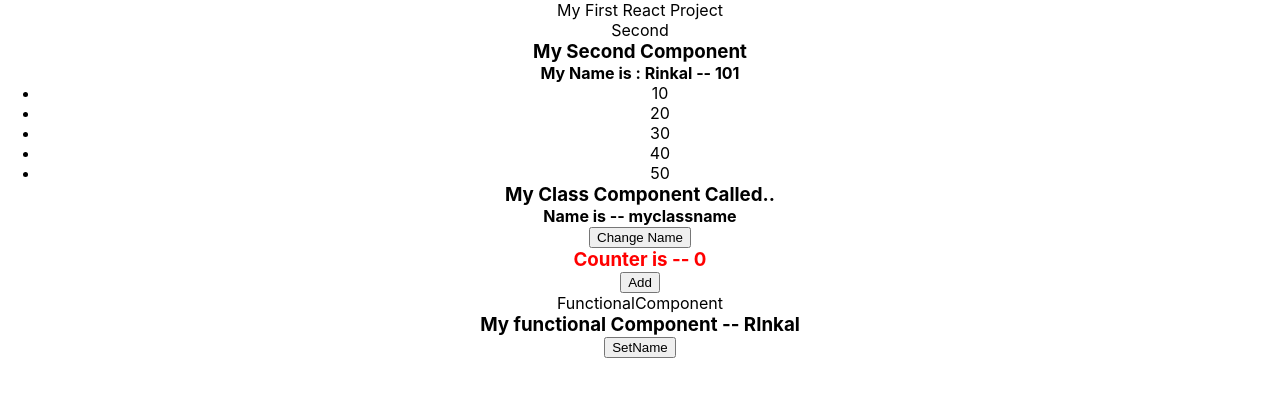
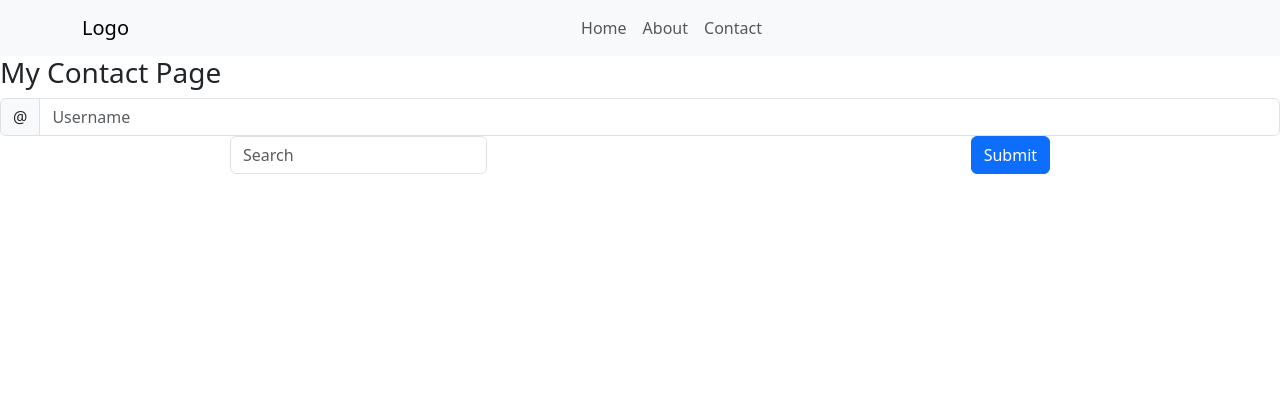
Before and after one commit to RinkalAdesaraTops/30Nov_TTS_Reactjs_8.30to10, a React (Create React App) app: page /contact in a window 1280 px wide. Shown: the top 396 px of the page. Built offline with nearby package versions, Linux system fonts and the light colour scheme.

Commit message:
react bootstrap,menu

```diff
--- a/package.json
+++ b/package.json
@@ -6,8 +6,11 @@
     "@testing-library/jest-dom": "^5.17.0",
     "@testing-library/react": "^13.4.0",
     "@testing-library/user-event": "^13.5.0",
+    "bootstrap": "^5.3.3",
     "react": "^18.3.1",
+    "react-bootstrap": "^2.10.2",
     "react-dom": "^18.3.1",
+    "react-router-dom": "^6.23.1",
     "react-scripts": "5.0.1",
     "web-vitals": "^2.1.4"
   },
--- a/src/App.js
+++ b/src/App.js
@@ -1,19 +1,34 @@
-import './App.css';
-import './style.css'
+// import './App.css';
+import './style.css';
+import {BrowserRouter,Route,Routes} from 'react-router-dom'
 import FirstComponent from './Components/FirstComponent';
 import Second from './Components/Second';
 import MyClassComponent from './Components/MyClassComponent';
 import { FunctionalComponent } from './Components/FunctionalComponent';
+import { Home } from './Components/Home';
+import { About } from './Components/About';
+import { Menu } from './Components/Menu';
+import { Contact } from './Components/Contact';
+
 
 function App() {
   const arr = [10,20,30,40,50]
   return (
     <div className="App" >
-      My First React Project
+      {/* My First React Project */}
       {/* <FirstComponent /> */}
-      <Second myname="Rinkal" id="101" myarray={arr}/>
+      {/* <Second myname="Rinkal" id="101" myarray={arr}/>
       <MyClassComponent color="red"/>
-      <FunctionalComponent />
+      <FunctionalComponent /> */}
+      <BrowserRouter>
+      <Menu />
+      <Routes>
+          <Route path='/home' element={<Home />}></Route>
+          <Route path='/about' element={<About />}></Route>
+          <Route path='/contact' element={<Contact />}></Route>
+          {/* <Route path='/contact' element={<Contact />}></Route> */}
+      </Routes>
+      </BrowserRouter>
     </div>
   );
 }
--- /dev/null
+++ b/src/Components/About.jsx
@@ -0,0 +1,7 @@
+import React from 'react'
+
+export const About = () => {
+  return (
+    <div>About Page</div>
+  )
+}
--- /dev/null
+++ b/src/Components/Contact.jsx
@@ -0,0 +1,38 @@
+import React from 'react'
+import Form from 'react-bootstrap/Form';
+import Button from 'react-bootstrap/Button';
+import InputGroup from 'react-bootstrap/InputGroup';
+import Row from 'react-bootstrap/Row';
+import Col from 'react-bootstrap/Col';
+
+export const Contact = () => {
+  return (
+    <div>
+        <h3>My Contact Page</h3>
+        <Form inline>
+        <InputGroup>
+          <InputGroup.Text id="basic-addon1">@</InputGroup.Text>
+          <Form.Control
+            placeholder="Username"
+            aria-label="Username"
+            aria-describedby="basic-addon1"
+          />
+        </InputGroup>
+      </Form>
+      <Form inline>
+        <Row>
+          <Col xs="auto">
+            <Form.Control
+              type="text"
+              placeholder="Search"
+              className=" mr-sm-2"
+            />
+          </Col>
+          <Col xs="auto">
+            <Button type="submit">Submit</Button>
+          </Col>
+        </Row>
+      </Form>
+    </div>
+  )
+}
--- a/src/Components/FunctionalComponent.jsx
+++ b/src/Components/FunctionalComponent.jsx
@@ -2,11 +2,14 @@ import React, { useState } from 'react'
 
 export const FunctionalComponent = () => {
     const [name,setName] = useState("RInkal")
+    const [count,setCount] = useState(0)
   return (
     <>
-    <div>FunctionalComponent</div>
-    <h3>My functional Component -- {name}</h3>
-    <button onClick={()=>setName("Test")}>SetName</button>
+      <div>FunctionalComponent</div>
+      <h3>My functional Component -- {name}</h3>
+      <button onClick={()=>setName("Test")}>SetName</button>
+      <h3>Counter is - {count}</h3>
+      <button onClick={()=>setCount(count+1)}>Add</button>
     </>
   )
 }
--- /dev/null
+++ b/src/Components/Home.jsx
@@ -0,0 +1,24 @@
+import React from 'react'
+import Header from '../Components/common_component/Header'
+import Footer from '../Components/common_component/Footer'
+import 'bootstrap/dist/css/bootstrap.min.css';
+import Stack from 'react-bootstrap/Stack'
+import Button from 'react-bootstrap/Button';
+
+export const Home = () => {
+  return (
+    <>
+    <Header />
+    <div>Home Page</div>
+        <Stack direction="horizontal" gap={2}>
+        <Button as="a" variant="primary">
+            Button as link
+        </Button>
+        <Button as="a" variant="success">
+            Button as link
+        </Button>
+        </Stack>;
+    <Footer/>
+    </>
+  )
+}
--- /dev/null
+++ b/src/Components/Menu.jsx
@@ -0,0 +1,26 @@
+import React from 'react'
+import { Link } from 'react-router-dom'
+import Container from 'react-bootstrap/Container';
+import Nav from 'react-bootstrap/Nav';
+import Navbar from 'react-bootstrap/Navbar';
+
+export const Menu = () => {
+  return (
+    <>
+    <Navbar expand="lg" className="bg-body-tertiary">
+      <Container>
+        <Navbar.Brand href="#home">Logo</Navbar.Brand>
+        <Navbar.Toggle aria-controls="basic-navbar-nav" />
+        <Navbar.Collapse id="basic-navbar-nav">
+          <Nav className="me-auto">
+            <Nav.Link href="/home">Home</Nav.Link>
+            <Nav.Link href="/about">About</Nav.Link>
+            <Nav.Link href="/contact">Contact</Nav.Link>
+
+          </Nav>
+        </Navbar.Collapse>
+      </Container>
+    </Navbar>
+    </>
+  )
+}
--- /dev/null
+++ b/src/Components/common_component/Footer.jsx
@@ -0,0 +1,11 @@
+import React from 'react'
+
+const Footer = () => {
+  return (
+    <div>
+        <h3>My Footer</h3>
+    </div>
+  )
+}
+
+export default Footer
--- /dev/null
+++ b/src/Components/common_component/Header.jsx
@@ -0,0 +1,11 @@
+import React from 'react'
+
+const Header = () => {
+  return (
+    <div>
+        <h3>My Header </h3>
+
+    </div>
+  )
+}
+export default Header;
```
Also changed, not shown: 1 other file (tests, documents, lock files or other folders).
